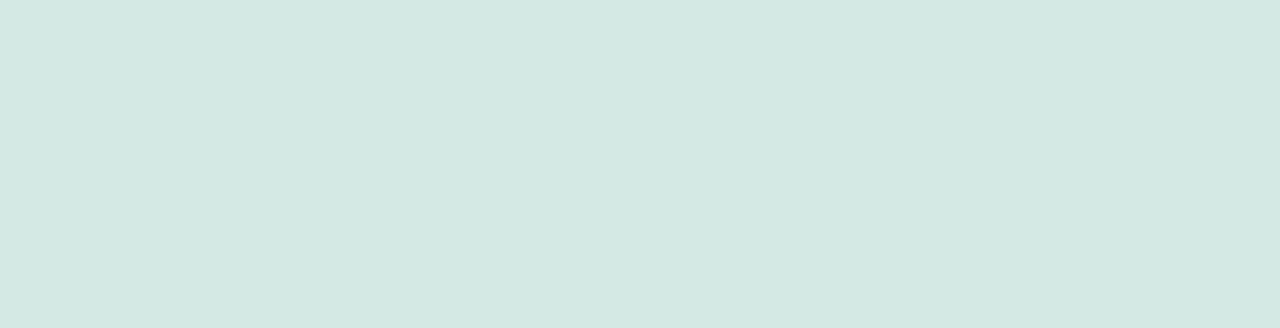
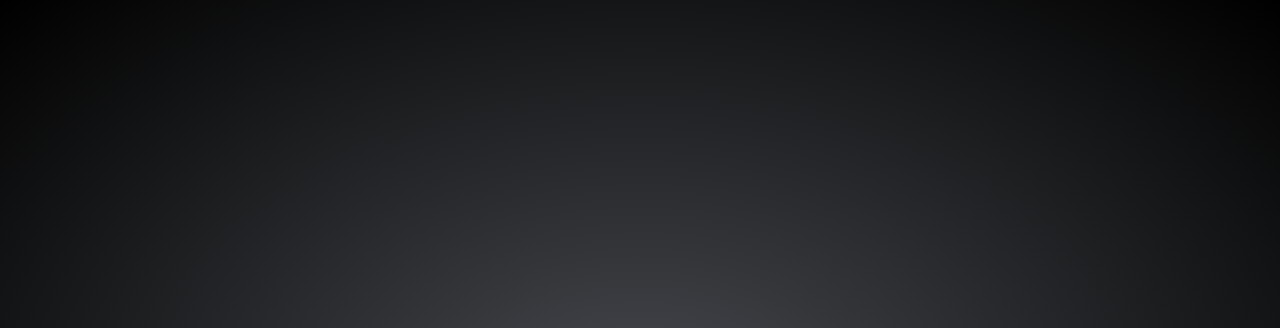
Before and after one commit to lootordie/lootordie.github.io, a plain HTML site: page index.html in a window 1280 px wide. Shown: the top 328 px of the page. Drawn offline with Linux system fonts and the light colour scheme.

Commit message:
up index

```diff
--- a/index.html
+++ b/index.html
@@ -13,7 +13,11 @@
 			margin:0;
 			font-family: 'Raleway', sans-serif;font-size: 13px;text-align: center;
 			position: relative;
-			background-color: #D5E9E4;
+			background: #45484d;
+			background: -moz-radial-gradient(center, ellipse cover, #45484d 0%, #000000 100%);
+			background: -webkit-radial-gradient(center, ellipse cover, #45484d 0%,#000000 100%);
+			background: radial-gradient(ellipse at center, #45484d 0%,#000000 100%);
+			filter: progid:DXImageTransform.Microsoft.gradient( startColorstr='#45484d', endColorstr='#000000',GradientType=1 );
 		}
 		main {
 			height: 100%;
```
